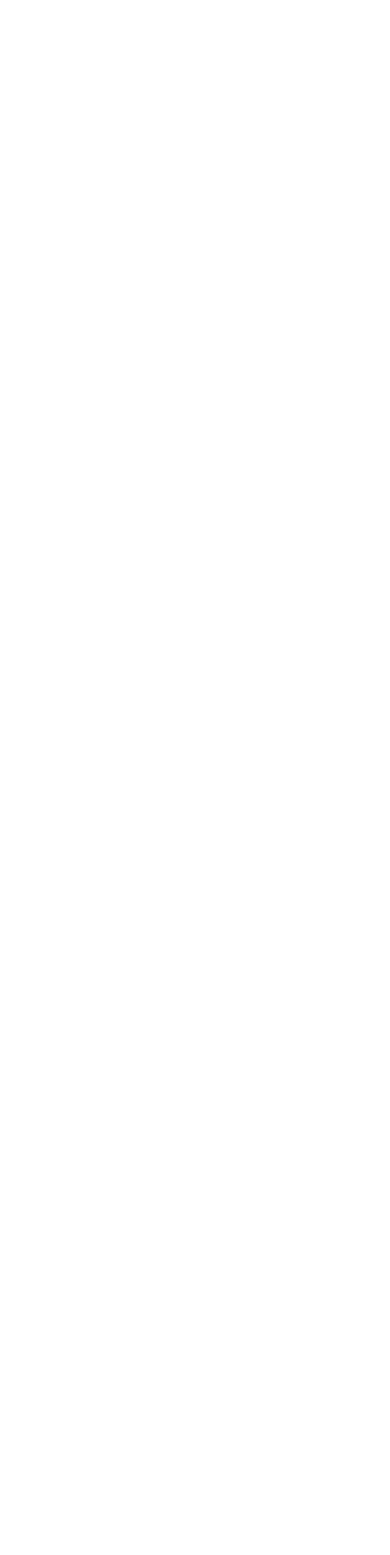
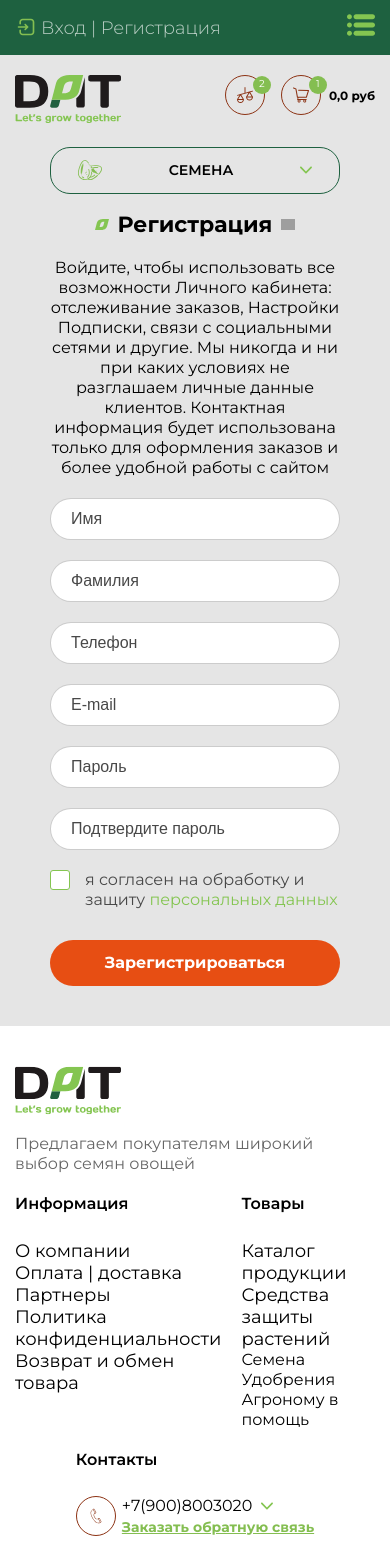
Before and after one commit to Zhbura/Agricultural_online_store, a React (Create React App) app: page /registration in a window 390 px wide. Before the commit this address had no page. Shown: the top 1555 px of the page. Before the commit the page ends 844 px from the top, so only its background shows below. Built offline with nearby package versions, Linux system fonts and the light colour scheme; grey boxes are pictures that could not be loaded.

Commit message:
Создание адаптивной вёрстки страницы регистрации

```diff
--- /dev/null
+++ b/src/components/Registration/Registration.js
@@ -0,0 +1,50 @@
+import './Registration.scss';
+import { PageHeadingTwice } from '../PageHeading/PageHeading';
+import { TopBar } from '../TopBar/TopBar';
+import { Header } from '../Header/Header';
+import { BottomBar } from '../BottomBar/BottomBar';
+import { Footer } from '../Footer/Footer';
+
+export const Registration = () => {
+    return (
+        <>
+            <div className="wrapper">
+                <div className="top">
+                    <TopBar />
+                    <Header />
+                    <BottomBar />
+                    <div className="registration">
+                        <PageHeadingTwice>Регистрация</PageHeadingTwice>
+                        <p className="registration__text">
+                            Войдите, чтобы использовать все возможности Личного кабинета: отслеживание заказов,
+                            Настройки Подписки, связи с социальными сетями и другие. Мы никогда и ни при каких
+                            условиях не разглашаем личные данные клиентов. Контактная информация будет использована
+                            только для оформления заказов и более удобной работы с сайтом
+                        </p>
+                        <div className="registration__data">
+                            <form className="contacts-form">
+                                <div className="contacts-form__wrap-data">
+                                    <input className="contacts-form__data" type="text" value="Имя" />
+                                    <input className="contacts-form__data" type="text" value="Фамилия" />
+                                </div>
+                                <div className="contacts-form__wrap-data">
+                                    <input className="contacts-form__data" type="text" value="Телефон" />
+                                    <input className="contacts-form__data" type="email" value="E-mail" />
+                                </div>
+                                {/* <input className="contacts-form__comment" type="text" value="Комментарий" /> */}
+                                <input className="contacts-form__password" type="text" value="Пароль" />
+                                <input className="contacts-form__password contacts-form__password_margin" type="text" value="Подтвердите пароль" />
+                                <label className="registration__data-protection">я согласен на обработку и защиту <span className="registration__data-protection_span">персональных данных</span>
+                                    <input type="checkbox" name="radio" />
+                                    <span className="registration__data-protection_checkmark"></span>
+                                </label>
+                                <div className="contacts-form__btn">Зарегистрироваться</div>
+                            </form>
+                        </div>
+                    </div>
+                </div>
+                <Footer />
+            </div>
+        </>
+    )
+}
--- /dev/null
+++ b/src/components/Registration/Registration.scss
@@ -0,0 +1,102 @@
+.registration {
+    padding-bottom: 100px;
+
+    @media (min-width: 320px) and (max-width: 767px) {
+        padding: 0 15px 40px 15px;
+    }
+
+    &__data {
+        display: flex;
+        flex-direction: column;
+        align-items: center;
+        justify-content: center;
+    }
+
+    &__text {
+        font-weight: 400;
+        font-size: 16px;
+        line-height: 20px;
+        text-align: center;
+        color: #000000;
+        margin: 20px;
+
+        @media (min-width: 320px) and (max-width: 767px) {
+            width: 290px;
+            margin-left: auto;
+            margin-right: auto;
+        }
+
+        @media (min-width: 1000px) {
+            width: 960px;
+            margin-left: auto;
+            margin-right: auto;
+        }
+    }
+
+    &__data-protection {
+        display: block;
+        position: relative;
+        padding-left: 35px;
+        margin-top: 20px;
+        cursor: pointer;
+        font-size: 16px;
+        line-height: 20px;
+        color: #484848;
+        -webkit-user-select: none;
+        -moz-user-select: none;
+        -ms-user-select: none;
+        user-select: none;
+
+        @media (min-width: 320px) and (max-width: 767px) {
+            width: 290px;
+            margin-left: auto;
+            margin-right: auto;
+        }
+
+        &_span {
+            color: rgba(132, 197, 81, 1);
+        }
+
+        /* Hide the browser's default radio button */
+        input {
+            position: absolute;
+            opacity: 0;
+            cursor: pointer;
+            height: 0;
+            width: 0;
+        }
+
+        /* Create a custom radio button */
+        &_checkmark {
+            position: absolute;
+            top: 0;
+            left: 0;
+            height: 20px;
+            width: 20px;
+            background: #ffffff;
+            border: 1px solid #84C551;
+            border-radius: 3px;
+
+            /* Create the indicator (the dot/circle - hidden when not checked) */
+            &:after {
+                content: "";
+                position: absolute;
+                display: none;
+                left: 10px;
+                top: -6px;
+                width: 5px;
+                height: 16px;
+                border: solid #84C551;
+                border-width: 0 3px 3px 0;
+                -webkit-transform: rotate(45deg);
+                -ms-transform: rotate(45deg);
+                transform: rotate(45deg);
+            }
+        }
+
+        /* Show the indicator (dot/circle) when checked */
+        input:checked~&_checkmark:after {
+            display: block;
+        }
+    }
+}
--- a/src/components/Router/Router.js
+++ b/src/components/Router/Router.js
@@ -11,6 +11,7 @@ import { Pay } from "../Pay/Pay";
 import { PartnersComp } from "../PartnersComp/PartnersComp";
 import { News } from "../News/News";
 import { Contacts } from "../Contacts/Contacts";
+import { Registration } from "../Registration/Registration";
 
 export const Router = () => {
     return (
@@ -28,6 +29,7 @@ export const Router = () => {
                 <Route path="partners" element={<PartnersComp />} />
                 <Route path="news" element={<News />} />
                 <Route path="contacts" element={<Contacts />} />
+                <Route path="registration" element={<Registration />} />
             </Routes>
         </>
     )
--- a/src/components/TopBar/TopBar.js
+++ b/src/components/TopBar/TopBar.js
@@ -31,7 +31,7 @@ export const TopBar = () => {
                     <span className="top-bar__line" />
                     <div className="top-bar__login">
                         <img src={logOut} alt="Войти" />
-                        <p className="top-bar__text">Вход | Регистрация</p>
+                        <Link to='/registration' className="top-bar__text">Вход | Регистрация</Link>
                     </div>
                     <div className="top-bar__menu" onClick={() => setMenuActive(!menuActive)}>
                         <img src={menu} alt="Меню" />
```
